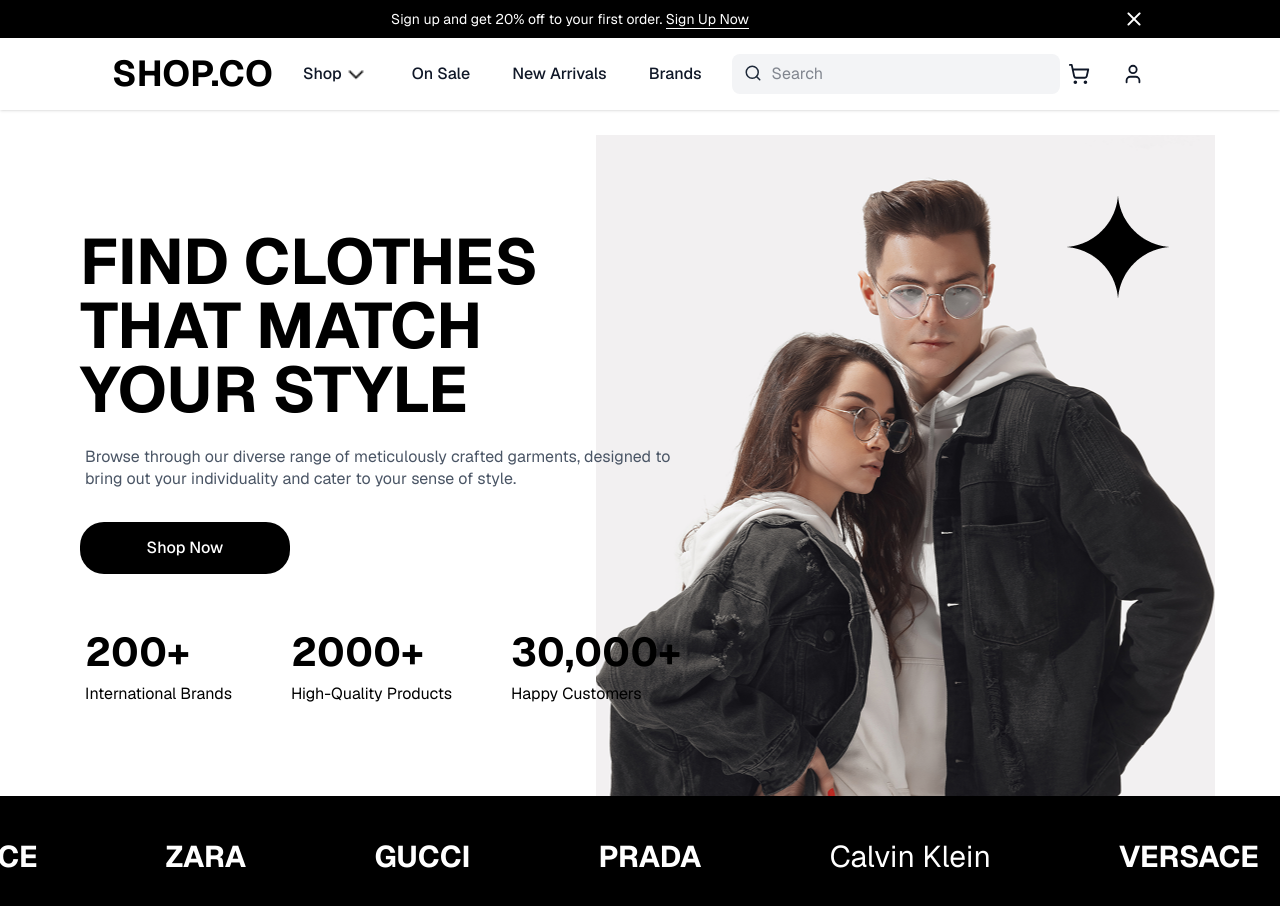
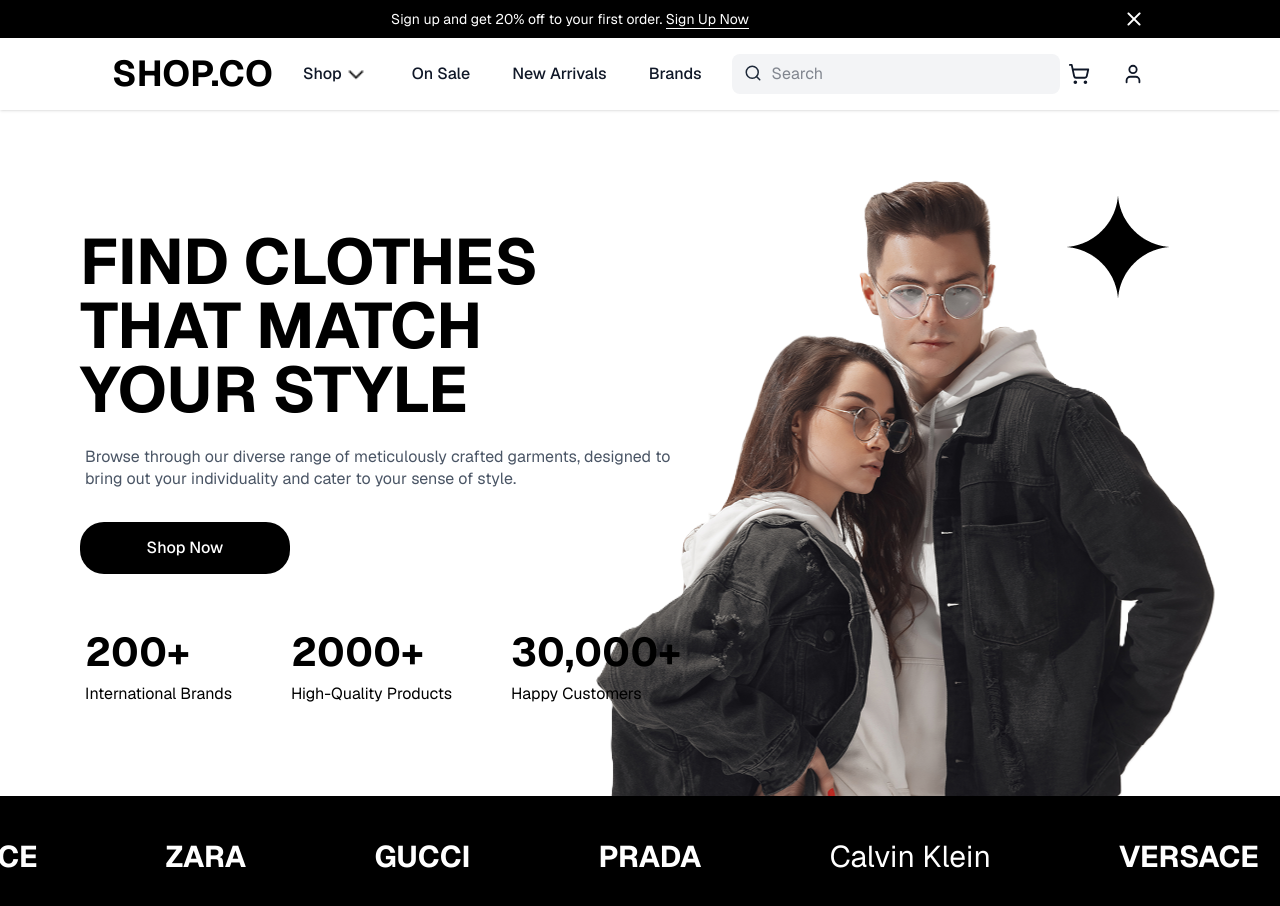
Before and after one commit to Lashagorakudashvili/clothes-shop, a Next.js app: page / in a window 1280 px wide. Shown: the top 906 px of the page. Built offline with nearby package versions, Linux system fonts and the light colour scheme.

Commit message:
attempt 1 fixing border around section 1 and both couple image background removal

```diff
--- a/src/app/page.tsx
+++ b/src/app/page.tsx
@@ -55,7 +55,7 @@
     <section className="font-sans">
       <div className="flex flex-col">
         {/* Main content section */}
-        <div className="border mt-[24px] md:bg-[url('/couple-crop.png')] bg-no-repeat bg-center mx-auto md:bg-right md:h-[663px] w-[100%] md:w-[90%]">
+        <div className="border border-transparent mt-[24px] md:bg-[url('/couple-crop-desktop(no-background).png')] bg-no-repeat bg-center mx-auto md:bg-right md:h-[663px] w-[100%] md:w-[90%]">
           {/* desktop stars */}
           <div>
             <Image
@@ -161,7 +161,7 @@
         {/* Mobile couple with stars - outside the previous container to avoid margin issues */}
         <div className="block md:hidden w-full">
           <Image
-            src="/couple-stars.png"
+            src="/couple-stars-mobile(no-background).png"
             alt="couple stars"
             width={1920}
             height={1080}
```
Also changed, not shown: public/couple-crop-desktop(no-background).png (added), public/couple-stars-mobile(no-background).png (added).
